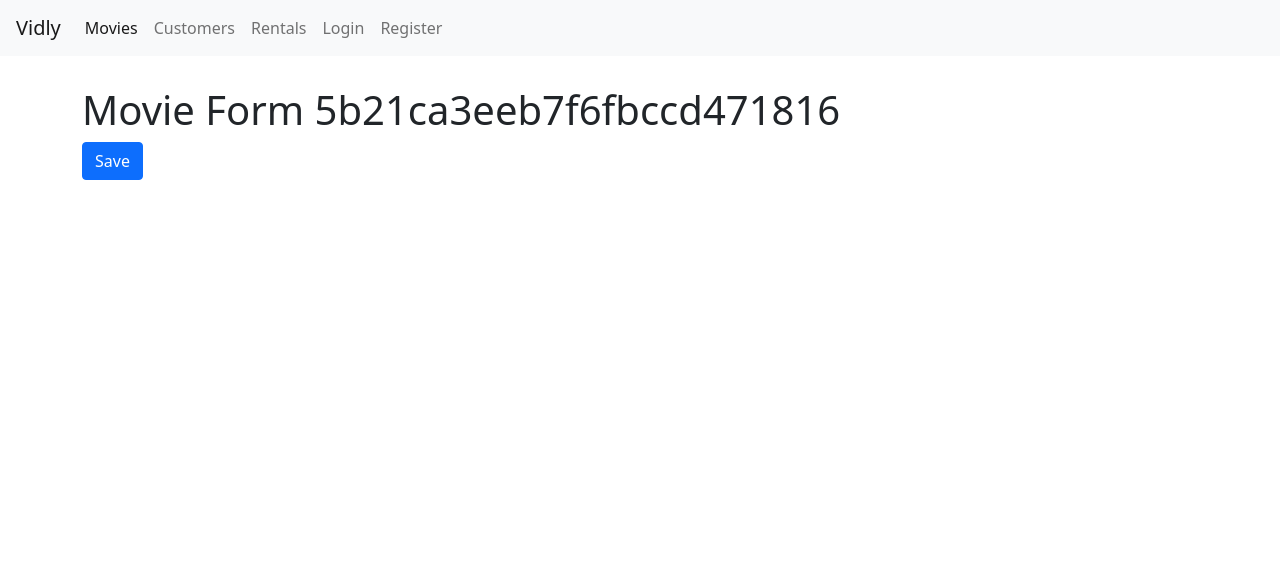
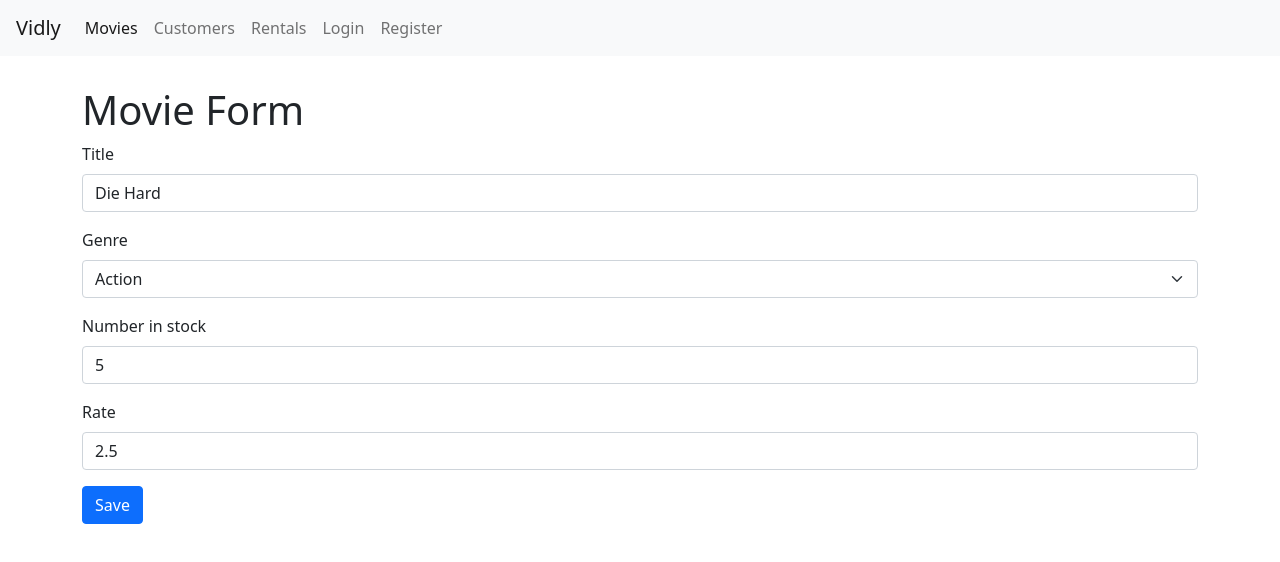
Before and after one commit to jtorresl79c/react-movies-lists-forms, a React (Create React App) app: page /movies/5b21ca3eeb7f6fbccd471816 in a window 1280 px wide. Shown: the top 562 px of the page. Built offline with nearby package versions, Linux system fonts and the light colour scheme.

Commit message:
22. Exercise 2- Movie Form - Se creo el formulario de editar, falta que se guarden los cambios

```diff
--- a/src/components/common/form.jsx
+++ b/src/components/common/form.jsx
@@ -121,7 +121,7 @@ export default class form extends Component {
         return <button className="btn btn-primary" disabled={this.validate()}>{label}</button>;
     }
 
-    renderInput = (name,label, type = 'text') => {
+    renderInput = (name,label, type = 'text', value = "") => {
         const { data, errors } = this.state
         return (
             <Input
--- a/src/components/movieForm.jsx
+++ b/src/components/movieForm.jsx
@@ -1,36 +1,111 @@
-import React from "react";
-import { getMovie } from '../services/fakeMovieService'
-import { Redirect } from "react-router-dom";
+import React from 'react'
+import Form from './common/form'
+import Joi from 'joi-browser'
+import { getGenres } from '../services/fakeGenreService'
+import {saveMovie,getMovie} from '../services/fakeMovieService'
+import { Redirect } from "react-router-dom"
+import Movies from './movies'
 
-const checkIfMovieExists = (movieid) => {
+export default class movieForm extends Form {
+    constructor(props) {
+        super(props)
+        this.state = {
+            // this.data SIEMPRE debe de existir, pero lo que esta dentro puede tener el nombre que querramos
+            data: { title: '', stock: '', rate: '', selectedGenre: '0' },
+            errors: {},
+            genres: getGenres() || []
+        }
+    }
+
+    // 'schema' siempre tiene que estar, porque para cada componente seran propieades diferentes las que querremos validar,
+    // tambien porque form.jsx manda a llamar a this.schema, por lo que si lo omitimos el programa tronara
+    schema = {
+        title: Joi.string()
+            .required()
+            .label('Title'),
+        // .label solo cambia la primera palabra, la primera palara es el nombre de la propiedad, por default
+        // se mostraria -- "title" is not allowed to be empty -- PERO al poner label() ahora se ve -- "title" is not allowed to be empty --
+        // mismo caso para stock (la propiedad abajo)
+        selectedGenre: Joi.invalid('0'),
+        stock: Joi.number()
+            .required()
+            .integer()
+            .min(0)
+            .max(100)
+            .label('Stock'),
+        rate: Joi.number()
+            .required()
+            .min(0)
+            .max(10)
+            .label('Rate')
+
+    }
+
+    // doSubmit() tambien tiene que estar siempre, porque no siempre vamos a querer hacer lo mismo cuando enviemos un
+    // formulario (tambien porque al darle submit este se ejecuta en el form.jsx)
+    doSubmit = () => {
+
+
+
+        // let data = { ...this.state.data }
+
+        // data.title = movie.title
+        // data.stock = movie.numberInStock
+        // data.rate = movie.dailyRentalRate
+        // data.selectedGenre = movie.genre._id
+
+        this.props.history.push("/movies")
+    }
+
+    componentDidMount(){
+        if(!getMovie(this.props.match.params.id)) return <Redirect to="/notfound"/>
+        let movie = getMovie(this.props.match.params.id)
+
+        // data: { title: '', stock: '', rate: '', selectedGenre: '0' }
+
+        let data = { ...this.state.data }
+
+        data.title = movie.title
+        data.stock = movie.numberInStock
+        data.rate = movie.dailyRentalRate
+        data.selectedGenre = movie.genre._id
+
+        this.setState( {data} )
+
+        console.log(data)
+    }
+
+    checkIfMovieExists = (movieid) => {
 
         return getMovie(movieid)
 
     }
 
-const MovieForm = ({ match, history }) => {
+    render() {
+        let genres = this.state.genres
 
-    // Mira el codigo, al momento de que llamamos a este componente estamos esperando que retorne algo, no es como una clase en donde
-    // se ejecuta el metodo render, aqui mandamos a llamar a la funcion y se retorna algo, por eso mismo no podemos usar la forma que
-    // esta comentada, porque aunque si nos reedireccionaria, no estariamos devolviendo nada logico, y react nos arrojaria un error, en
-    // cambio usando la forma descomentada todo funciona correctamente porque estamos retornando un componente, el comportamiento esperado
-    // de un componente
-    if(!getMovie(match.params.id)) return <Redirect to="/notfound"/>
-    // if(!getMovie(match.params.id)){
-    //     history.push('/notfound')
-    // }
 
         return (
             <div>
-            <h1>Movie Form {match.params.id} </h1>
-            <button
-                className="btn btn-primary"
-                onClick={() => history.push("/movies")}
-            >
-                Save
-            </button>
+                <h1>Movie Form</h1>
+                <form onSubmit={this.handleSubmit}>
+                    {/* El primer parametro SIEMPRE tiene que ser igual al nombre de la propiedad dentro del this.data */}
+                    {this.renderInput('title', 'Title')}
+
+
+                    {/* label,selectNameValue, propertyNameInData, data */}
+                    {this.renderSelect('Genre', 'genres', 'selectedGenre', genres)}
+
+
+                    {/* El tercer parametro es opcional, indica el type del input, por default es text */}
+                    {this.renderInput('stock', 'Number in stock')}
+                    {this.renderInput('rate', 'Rate')}
+
+
+
+                    {this.renderButton('Save')}
+                </form>
             </div>
-    );
-};
-
-export default MovieForm;
+        )
+    }
+}
```
Lines whose indentation alone changed are shown as unchanged.
